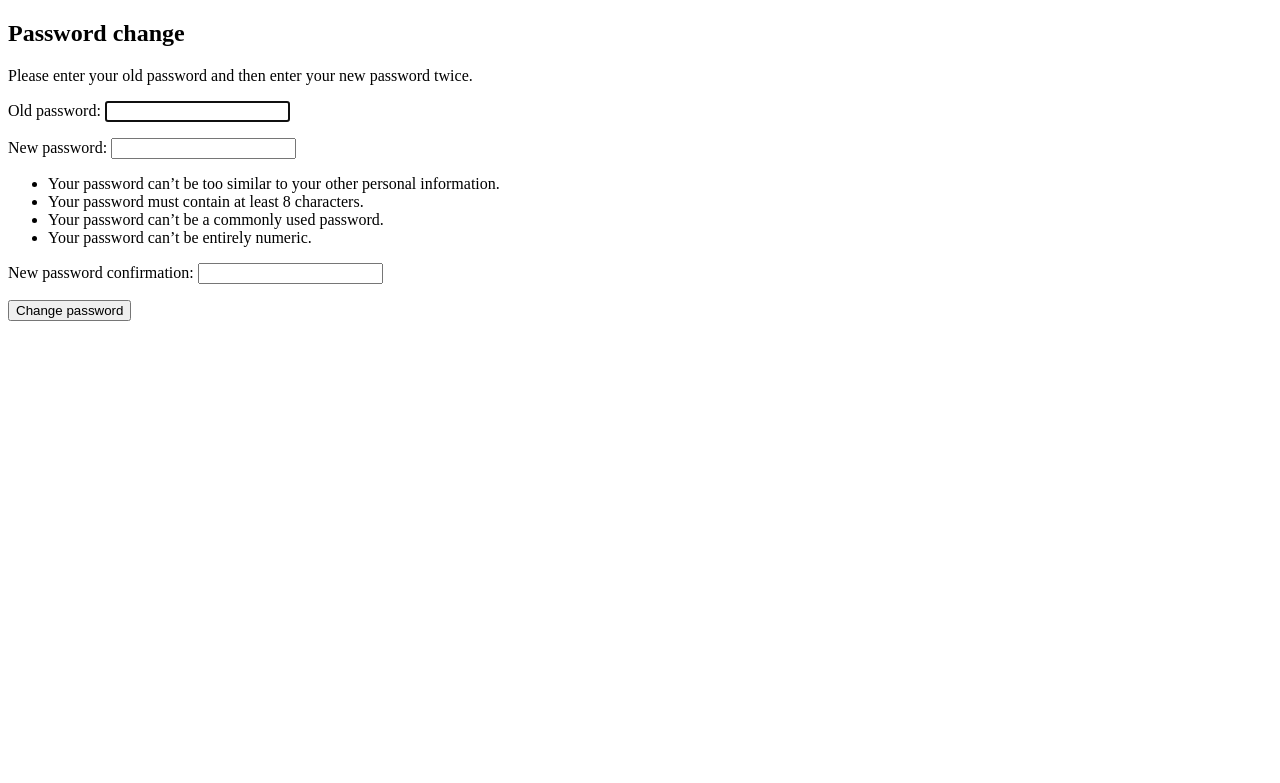
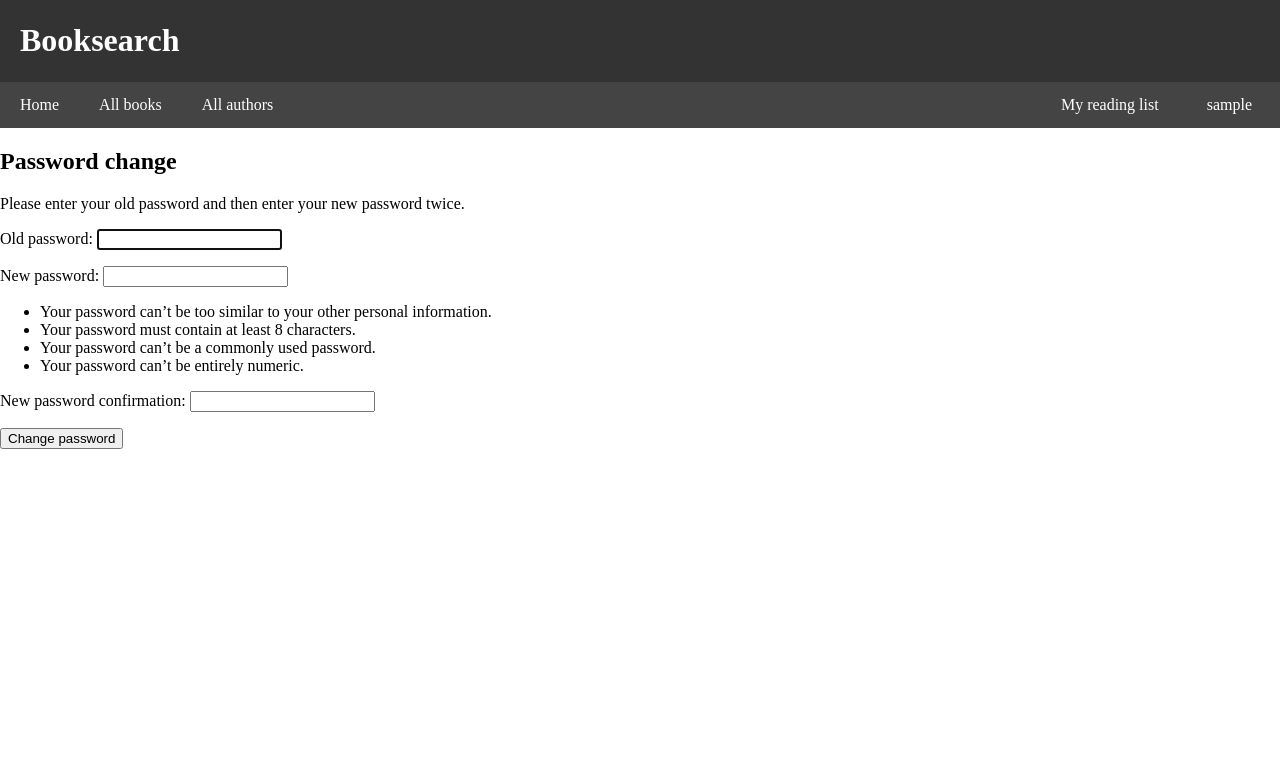
Before and after one commit to algorithm-ssau/booksearch, a Django app: page /customauth/password-change/ in a window 1280 px wide. Shown: the top 783 px of the page. Run offline with Django 3.2, Linux system fonts and the light colour scheme; the visitor is signed in with stand-in values (Sample User, id 1).

Commit message:
Add header and navbar

```diff
--- a/booksearch/settings.py
+++ b/booksearch/settings.py
@@ -126,6 +126,10 @@ USE_TZ = True
 
 STATIC_URL = '/static/'
 
+STATICFILES_DIRS = [
+    os.path.join(BASE_DIR, "static"),
+]
+
 
 # Authentication model definition
 AUTH_USER_MODEL = 'customauth.CustomUser'
--- /dev/null
+++ b/static/style.css
@@ -0,0 +1,80 @@
+body { margin:0; }
+
+.header {
+  padding: 1px 20px;
+  text-align: left;
+  background-color: #333;
+  color: white;
+  margin : 0;
+}
+
+.navbar {
+  overflow: hidden;
+  background-color: #444;
+}
+
+.navbar a {
+  float: left;
+  display: block;
+  color: white;
+  text-align: center;
+  padding: 14px 20px;
+  text-decoration: none;
+}
+
+.navbar a.right {
+  float: right;
+}
+
+.navbar a:hover {
+  background-color: red;
+}
+
+.dropdown {
+  float: left;
+  overflow: hidden;
+}
+
+.dropdown .dropbtn {
+  font-size: 16px;
+  border: none;
+  outline: none;
+  background-color: inherit;
+  color: white;
+  padding: 14px 28px;
+  font-family: inherit;
+  margin: 0;
+  cursor: pointer;
+}
+
+.dropdown:hover .dropbtn {
+  background: red;
+}
+
+.dropdown-content {
+  display: none;
+  position: absolute;
+  right: 0;
+  background-color: #f9f9f9;
+  min-width: 160px;
+  box-shadow: 0px 8px 16px 0px rgba(0,0,0,0.2);
+  z-index: 1;
+}
+
+.dropdown-content a {
+  float: none;
+  color: black;
+  padding: 12px 16px;
+  text-decoration: none;
+  display: block;
+  text-align: left;
+}
+
+.dropdown-content a:hover {
+  background-color: #ddd;
+  color: black;
+}
+
+.dropdown:hover .dropdown-content {
+  display: block;
+}
--- a/templates/base.html
+++ b/templates/base.html
@@ -1,10 +1,35 @@
+{% load static %}
+<link rel="stylesheet" type="text/css" href="{% static 'style.css' %}">
+
 <!DOCTYPE html>
 <html>
   <head>
     <meta charset="utf-8">
-    <title>{% block title %}Authentication{% endblock %}</title>
+    <title>{% block title %}{% endblock %}</title>
   </head>
   <body>
+    <div class="header">
+      <h1>Booksearch</h1>
+    </div>
+    <div class="navbar">
+      <a href="{% url 'index' %}">Home</a>
+      <a href="{% url 'all_books' %}">All books</a>
+      <a href="{% url 'all_authors' %}">All authors</a>
+      {% if user.is_authenticated %}
+        <div class="dropdown" style="float:right;">
+          <button class="dropbtn">{{ user.username }}</button>
+          <div class="dropdown-content">
+            <a href="{% url 'profile_change' user.id %}">Edit profile</a>
+            <a href="{% url 'password_change' %}">Change password</a>
+            <a href="{% url 'logout' %}">Logout</a>
+          </div>
+        </div>
+        <a href="{% url 'to_read' %}" style="float:right;">My reading list</a>
+      {% else %}
+        <a href="{% url 'login' %}" class="right">Login</a>
+        <a href="{% url 'signup' %}" class="right">Signup</a>
+      {% endif %}
+    </div>
     <main>
         {% block content %}
         {% endblock %}
```
Also changed, not shown: templates/index.html (+0 -13 lines).
